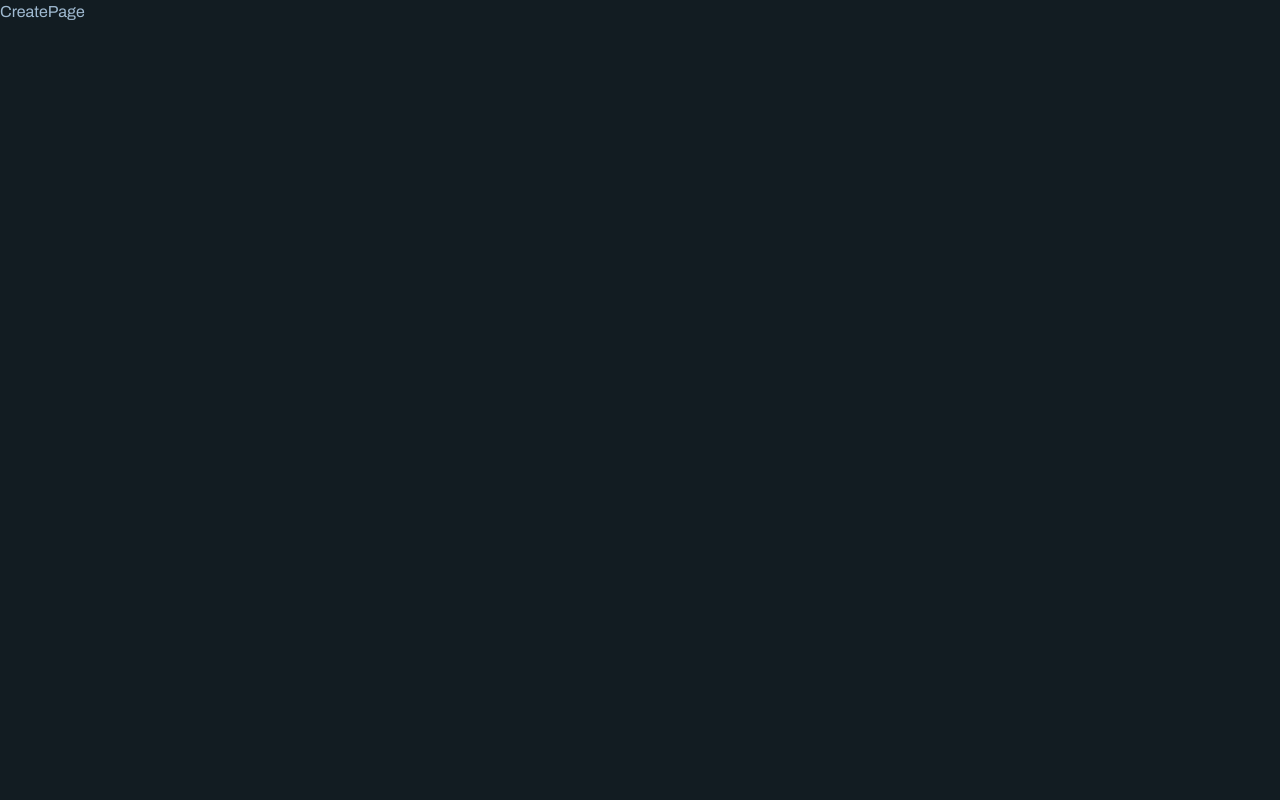
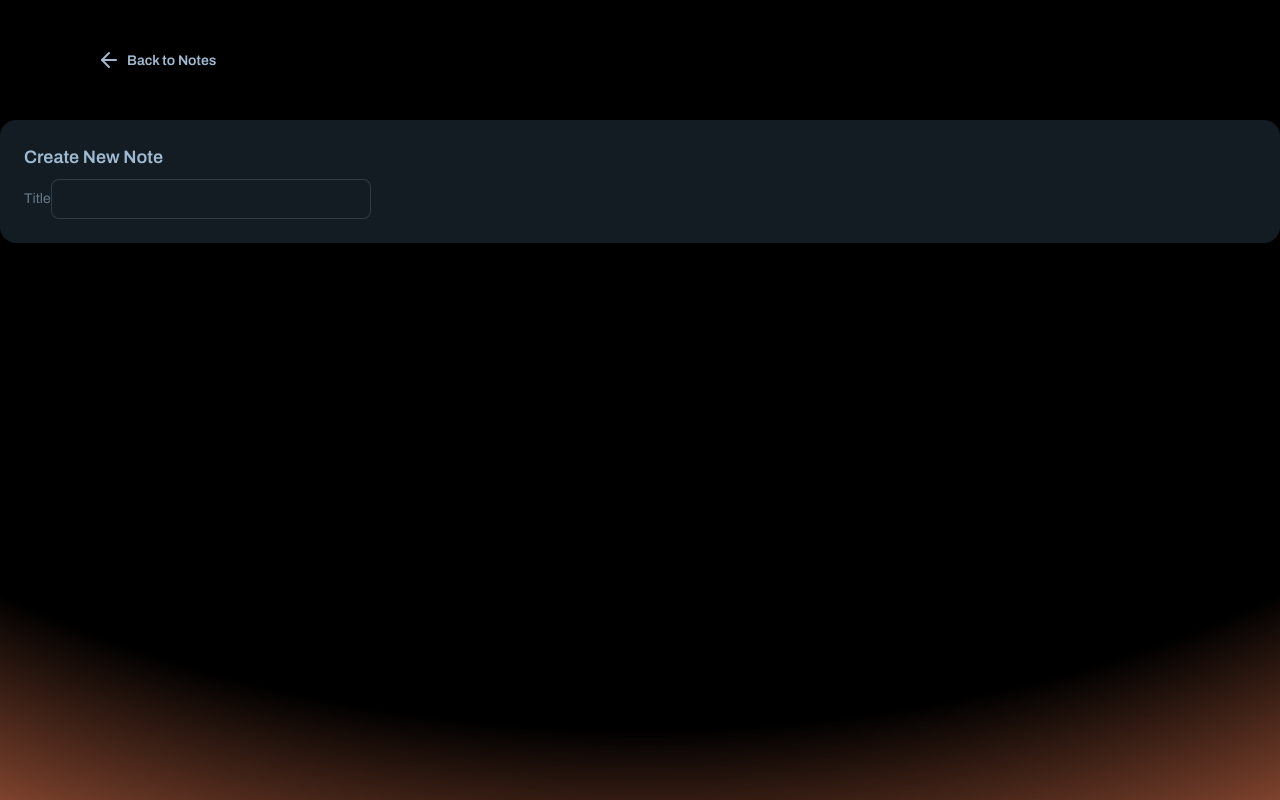
Before and after one commit to chrvnixx/thinkboard, a React (Vite) app in the folder frontend/note-app/: page /create in a window 1280 px wide. Built offline with nearby package versions, Linux system fonts and the light colour scheme.

Commit message:
Update the homepage, Add NoteCard.jsx and work on the createPage

```diff
--- a/frontend/note-app/src/App.jsx
+++ b/frontend/note-app/src/App.jsx
@@ -7,7 +7,8 @@ import "./App.css";
 
 export default function App() {
   return (
-    <div>
+    <div className="relative h-full w-full">
+      <div className="fixed bottom-0 inset-0 -z-10 h-full w-full items-center px-5 py-24 [background:radial-gradient(125%_125%_at_50%_10%,#000_65%,#fe865a_100%)]" />
       <Routes>
         <Route path="/" element={<HomePage />} />
         <Route path="/create" element={<CreatePage />} />
--- /dev/null
+++ b/frontend/note-app/src/components/NoteCard.jsx
@@ -0,0 +1,31 @@
+import { PenSquareIcon, Trash2Icon } from "lucide-react";
+import React from "react";
+import { Link } from "react-router";
+import { formatDate } from "../lib/utils";
+
+export default function NoteCard({ note }) {
+  return (
+    <Link
+      to={`/note/${note._id}`}
+      className="card bg-base-100 hover:shadow-lg transition-all duration-200 border-t-4 border-solid border-primary"
+    >
+      <div className="card-body  ">
+        <h3 className="card-title pl-5 pt-5 text-base-content ">
+          {note.title}
+        </h3>
+        <p className="pl-5 pt-2 pb-4 font-light">{note.content}</p>
+        <div className="flex justify-between">
+          <span className="pl-5 font-light">
+            {formatDate(new Date(note.createdAt))}
+          </span>
+          <div className="flex mr-5 gap-2 items-center mb-7 ">
+            <PenSquareIcon className="size-5" />
+            <button className="btn btn-ghost btn-xs text-error">
+              <Trash2Icon className="size-5 text-red" />
+            </button>
+          </div>
+        </div>
+      </div>
+    </Link>
+  );
+}
--- /dev/null
+++ b/frontend/note-app/src/lib/utils.js
@@ -0,0 +1,7 @@
+export function formatDate(date) {
+  return date.toLocaleDateString("en-US", {
+    month: "short",
+    day: "numeric",
+    year: "numeric",
+  });
+}
--- a/frontend/note-app/src/pages/CreatePage.jsx
+++ b/frontend/note-app/src/pages/CreatePage.jsx
@@ -1,5 +1,28 @@
+import { ArrowLeftIcon } from "lucide-react";
 import React from "react";
+import { Link } from "react-router";
 
 export default function CreatePage() {
-  return <div>CreatePage</div>;
+  return (
+    <div className="min-h-screen">
+      <Link to={"/"} className="btn btn-ghost ml-20 my-10">
+        <ArrowLeftIcon />
+        Back to Notes
+      </Link>
+
+      <div className="card bg-base-100">
+        <div className="card-body">
+          <h2 className="card-title">Create New Note</h2>
+          <form onSubmit={() => handleSubmit()}>
+            <div className="form-control">
+              <label className="label">
+                <span className="label-text">Title</span>
+              </label>
+              <input type="text" className="input input_bordered" />
+            </div>
+          </form>
+        </div>
+      </div>
+    </div>
+  );
 }
--- a/frontend/note-app/src/pages/HomePage.jsx
+++ b/frontend/note-app/src/pages/HomePage.jsx
@@ -4,11 +4,13 @@ import { useState } from "react";
 import RateLimitUi from "../components/RateLimitUi";
 import { useEffect } from "react";
 import axios from "axios";
+import toast from "react-hot-toast";
+import NoteCard from "../components/NoteCard";
 
 export default function HomePage() {
-  const [isRateLimit, setIsRateLimit] = useState(false);
+  const [isRateLimit, setIsrateLimit] = useState(false);
   const [notes, setNotes] = useState([]);
-  const [loading, setLoading] = useState(true);
+  const [isLoading, setIsLoading] = useState(false);
 
   useEffect(() => {
     async function fetchNotes() {
@@ -16,15 +18,16 @@ export default function HomePage() {
         const res = await axios.get("http://localhost:3000/api/notes");
         console.log(res.data);
         setNotes(res.data);
-        setIsRateLimit(false);
+        setIsrateLimit(false);
       } catch (error) {
         if (error.response.status == 429) {
-          setIsRateLimit(true);
+          setIsrateLimit(true);
+          toast.error("Too many requests");
         } else {
-          toast.error("error getting notes");
+          toast.error("error fetching notes");
         }
       } finally {
-        setLoading(false);
+        setIsLoading(false);
       }
     }
     fetchNotes();
@@ -33,6 +36,20 @@ export default function HomePage() {
     <div>
       <Navbar />
       {isRateLimit && <RateLimitUi />}
+      <div className="w-auto  p-4 mt-6 ">
+        {isLoading && (
+          <div className="text-center text-primary">Loading Notes...</div>
+        )}
+        {notes.length > 0 && !isRateLimit && (
+          <div className="grid grid-cols-1 md:grid-cols-2 lg:grid-cols-3 gap-6">
+            {notes.map((note) => (
+              <div key={note._id}>
+                <NoteCard note={note} />
+              </div>
+            ))}
+          </div>
+        )}
+      </div>
     </div>
   );
 }
```
